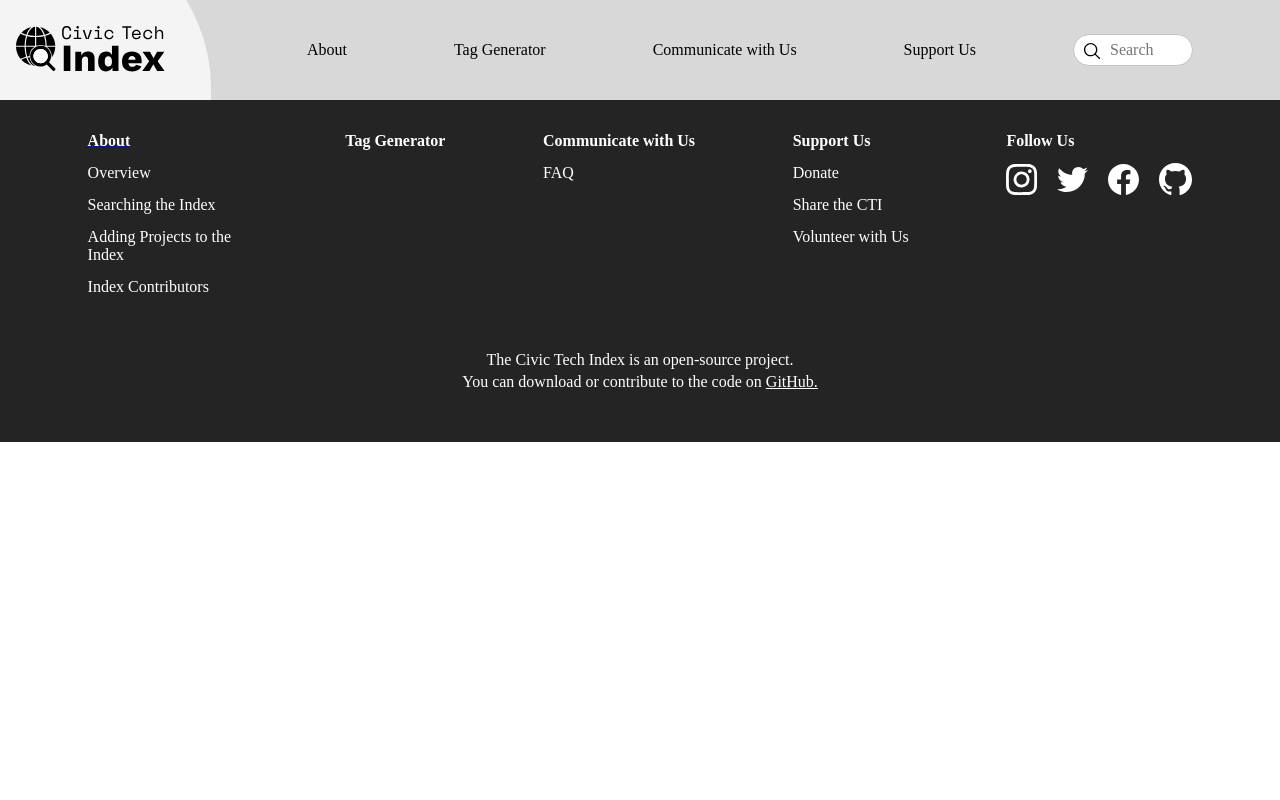
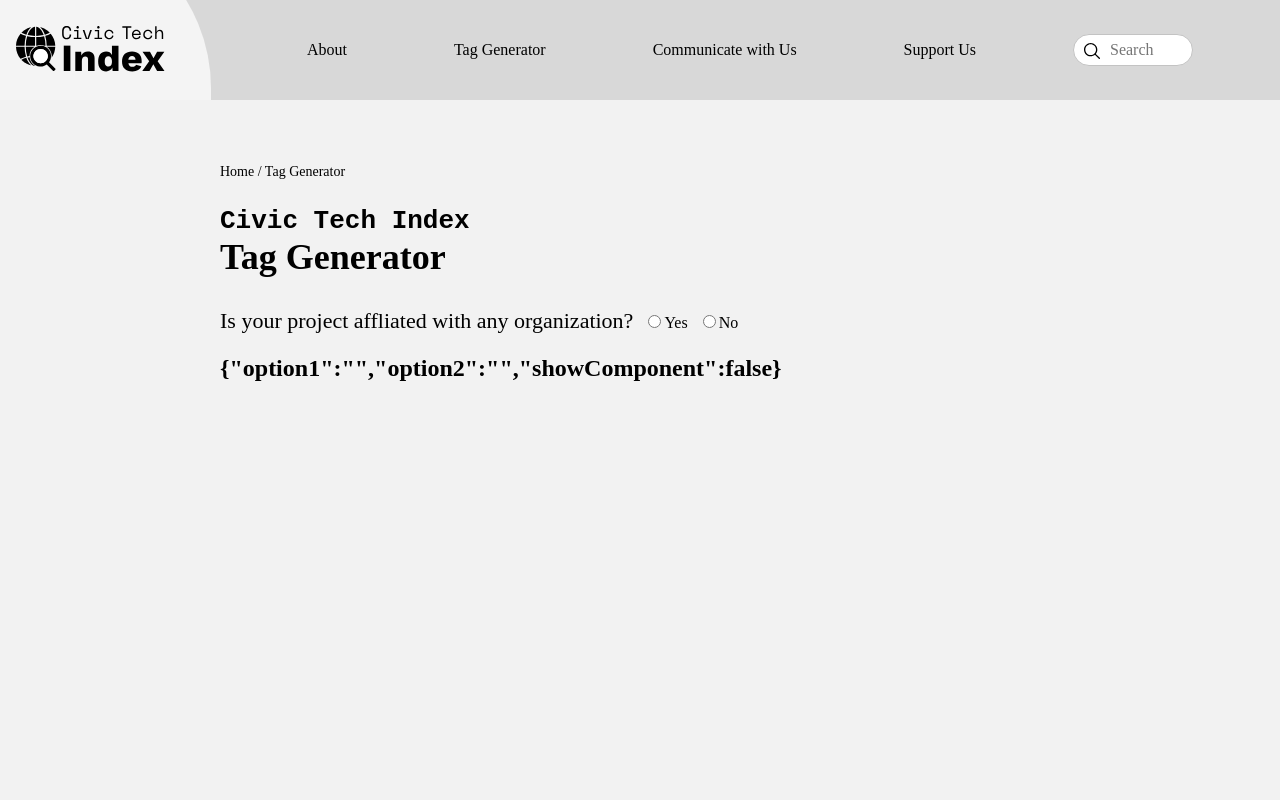
Before and after one commit to civictechindex/CTI-website-frontend, a React (Create React App) app: page /taggenerator in a window 1280 px wide. Shown: the top 800 px of the page. Built offline with nearby package versions, Linux system fonts and the light colour scheme; what webfontloader would draw is missing.

Commit message:
taggenerator page

```diff
--- a/src/App.js
+++ b/src/App.js
@@ -4,6 +4,7 @@ import Header from './components/Header'
 import Footer from './components/Footer'
 import Home from './pages/Home'
 import About from './pages/About'
+import TagGenerator from './pages/TagGenerator'
 
 const App = () => {
   return (
@@ -12,6 +13,7 @@ const App = () => {
       <Switch>
         <Route exact path='/' component={Home}/>
         <Route exact path='/about' component={About}/>
+        <Route exact path='/taggenerator' component={TagGenerator}/>
       </Switch>
       <Footer/>
     </>
--- /dev/null
+++ b/src/pages/TagGenerator/addTopic.js
@@ -0,0 +1,15 @@
+import React, { useState } from "react";
+import useStyles from "./styles.js";
+
+const AddTopic = () => {
+  const [count, setCount] = useState(0);
+  return (
+    <div>
+      <input placeholder="topic(s), cause(s), or civic issue(s) " />
+      <button onClick={() => setCount(count + 1)}>+</button>
+      {Array(count).fill(<AddTopic />)}
+    </div>
+  );
+};
+
+export default AddTopic;
--- /dev/null
+++ b/src/pages/TagGenerator/generateTag.js
@@ -0,0 +1,25 @@
+import React, { useState } from "react";
+import useStyles from "./styles.js";
+import AddTopic from "./addTopic";
+
+const GenerateTag = () => {
+  const classes = useStyles();
+
+  return (
+    <main className={classes.main}>
+      <p>Project Name:</p>
+
+      <input type="text" name="projectName" placeholder="Food Oasis Algeria " />
+      <p>Project Repository URL:</p>
+      <input type="text" name="projectRepository" placeholder="text box" />
+      <p>
+        What topic(s), cause(s), or civic issue(s) does your project address?
+      </p>
+      <AddTopic />
+      <button>Generate Tags</button>
+      <button>Reset</button>
+    </main>
+  );
+};
+
+export default GenerateTag;
--- /dev/null
+++ b/src/pages/TagGenerator/index.js
@@ -0,0 +1,55 @@
+import React, { useState } from "react";
+import useStyles from "./styles.js";
+import GenerateTag from "./generateTag";
+
+const TagGenerator = () => {
+  const classes = useStyles();
+
+  const [value, setValue] = useState({
+    option1: "",
+    option2: "",
+    showComponent: false,
+  });
+
+  return (
+    <main className={classes.main}>
+      <section className={classes.headingSection}>
+        <div className={classes.headingContainer}>
+          <p className={classes.url}>Home / Tag Generator</p>
+          <h2 className={classes.subHeading}>Civic Tech Index</h2>
+          <h1 className={classes.heading}>Tag Generator</h1>
+
+          <p className={classes.question}>
+            Is your project affliated with any organization?
+          </p>
+          <label className={classes.label}>
+            <input
+              type="radio"
+              value="Yes"
+              checked={value.option1 === "Yes"}
+              onChange={() =>
+                setValue({ option1: "Yes", option2: "", showComponent: false })
+              }
+            />
+            Yes
+          </label>
+          <label className={classes.label}>
+            <input
+              type="radio"
+              value="No"
+              checked={value.option2 === "No"}
+              onChange={() =>
+                setValue({ option1: "", option2: "No", showComponent: true })
+              }
+            />
+            No
+          </label>
+          <h2>{JSON.stringify(value)}</h2>
+          {value.showComponent ? <GenerateTag /> : null}
+        </div>
+      </section>
+    </main>
+  );
+};
+
+export default TagGenerator;
--- /dev/null
+++ b/src/pages/TagGenerator/styles.js
@@ -0,0 +1,55 @@
+import { createUseStyles } from "react-jss";
+
+const useStyles = createUseStyles((theme) => ({
+  main: {
+    backgroundColor: theme.backgroundColor2,
+    fontFamily: theme.primaryFontFamily,
+    color: theme.primaryTextColor,
+    "& section": {
+      boxSizing: "border-box",
+    },
+  },
+  /**********     HEADING SECTION      **********/
+  headingSection: {
+    width: "100%",
+    height: "750px",
+    marginTop: 0,
+    fontFamily: theme.primaryFontFamily,
+    color: theme.primaryTextColor,
+  },
+  headingContainer: {
+    width: "fit-content",
+    paddingTop: "60px",
+    paddingLeft: "220px",
+  },
+  url: {
+    margin: 0,
+
+    fontSize: "14px",
+    lineHeight: "24px",
+  },
+  subHeading: {
+    fontFamily: theme.secondaryFontFamily,
+    color: theme.primaryTextColor,
+    fontSize: "26px",
+    fontWeight: "bold",
+    marginBottom: 0,
+  },
+  heading: {
+    fontSize: "36px",
+    fontWeight: "bold",
+    lineHeight: "42px",
+    marginTop: 0,
+  },
+  question: {
+    display: "inline",
+    fontWeight: 500,
+    fontSize: "22px",
+    lineHeight: "28px",
+  },
+  label: {
+    marginLeft: "10px",
+  },
+}));
+
+export default useStyles;
```
